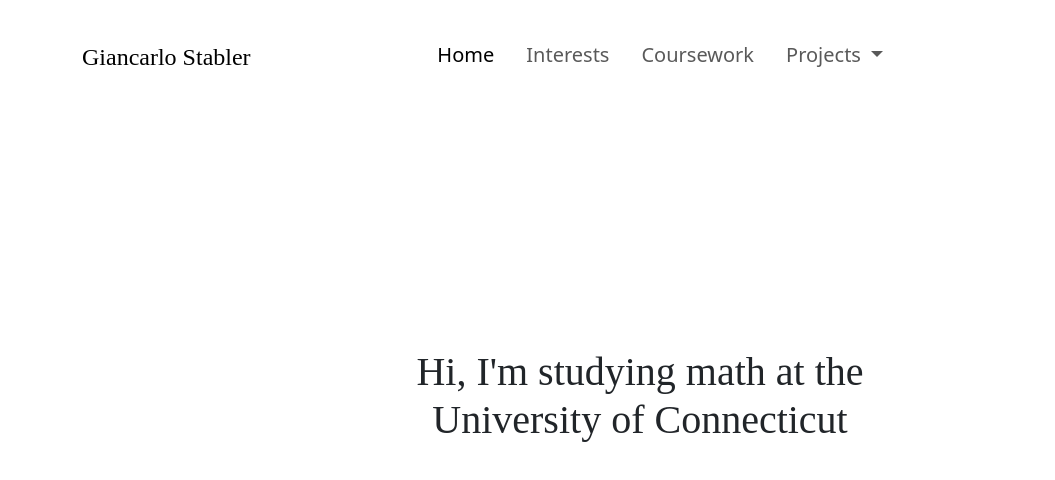
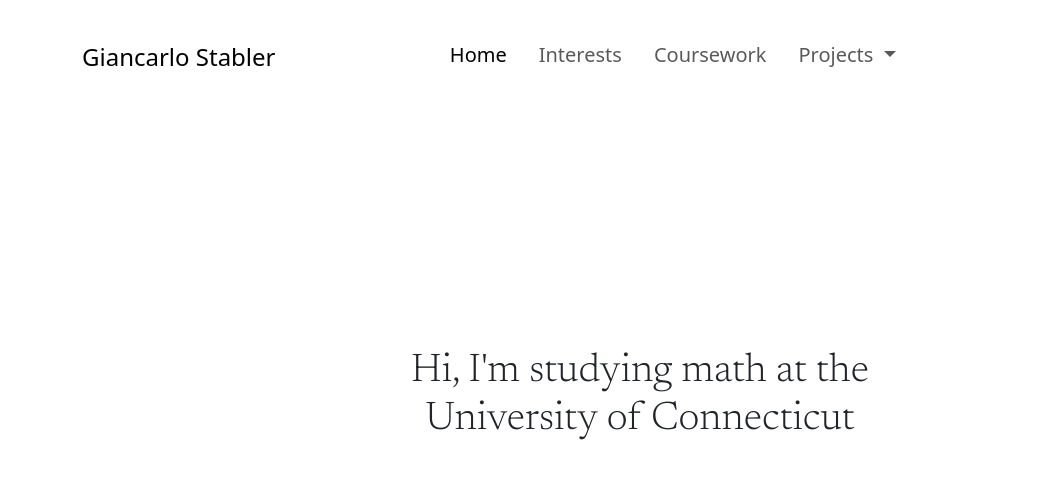
Before and after one commit to GiancarloStabler/Personal-Website, a plain HTML site: page index.html in a window 1280 px wide. Shown: the full height of the page, 0-1055 px from the left. Drawn offline with nearby package versions, Linux system fonts and the light colour scheme.

Commit message:
changes to homepage typefaces

```diff
--- a/index.html
+++ b/index.html
@@ -32,7 +32,7 @@
 
           <!-- Sidebar Header -->
           <div class="offcanvas-header text-black border-bottom">
-            <h5 class="offcanvas-title" id="offcanvasNavbarLabel">Explore</h5>
+            <h5 class="offcanvas-title navbar-brand" id="offcanvasNavbarLabel">Giancarlo Stabler</h5>
             <button type="button" class="btn-close btn-close-black shadow-none" data-bs-dismiss="offcanvas" aria-label="Close"></button>
           </div>
           <!-- Sidebar Body -->
--- a/style.css
+++ b/style.css
@@ -14,7 +14,7 @@ body {
 }
 
 .navbar-brand {
-  font-family: "newsreader-regular";
+  /*font-family: "newsreader-regular";*/
   font-weight: 200;
 }
 
@@ -31,8 +31,8 @@ body {
 }
 
 .intro-hero-text {
-    font-family: "newsreader-regular";
-    font-weight: 200;
+    font-family: "Newsreader";
+    font-weight: 300;
     font-size: 40px;
 }
 
```
